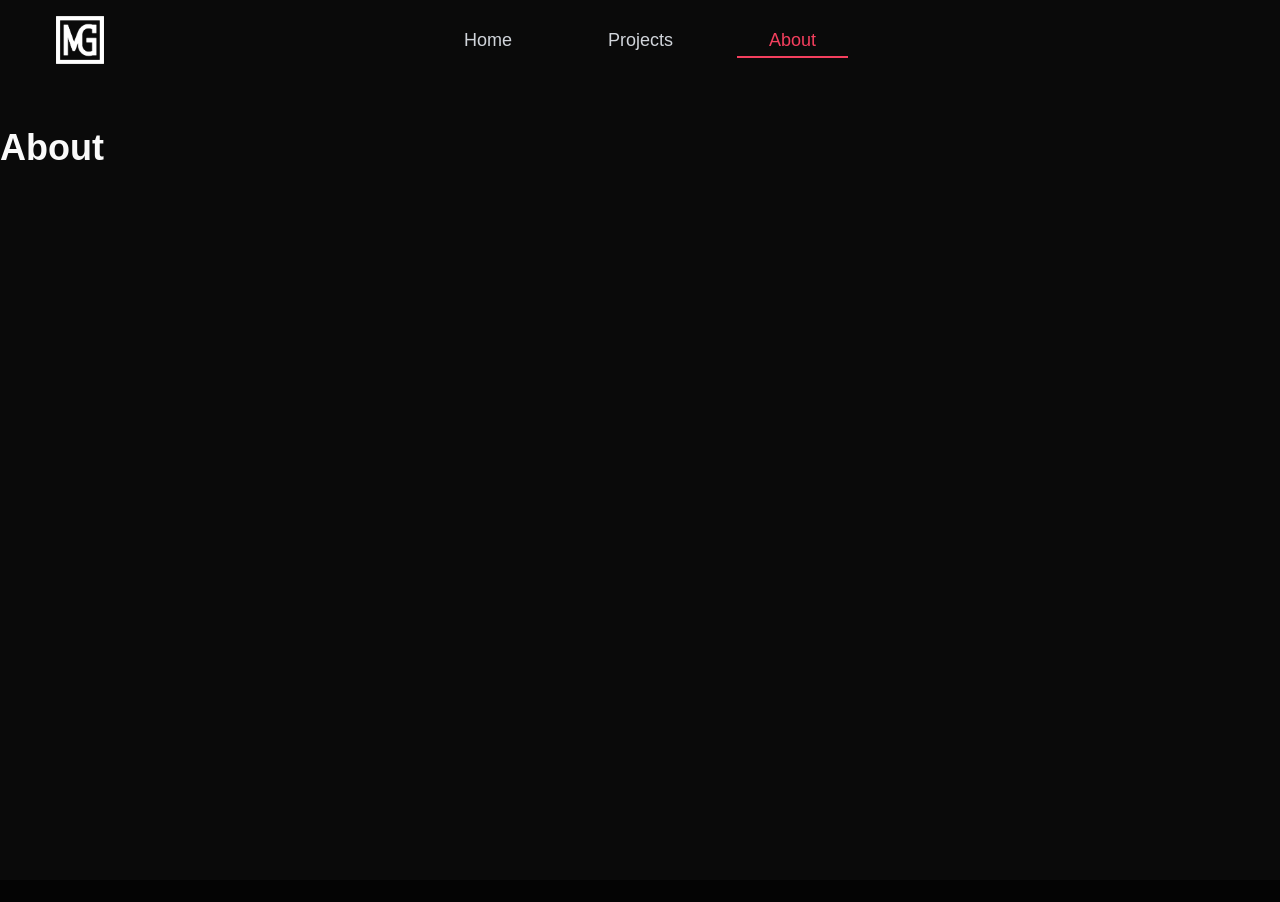
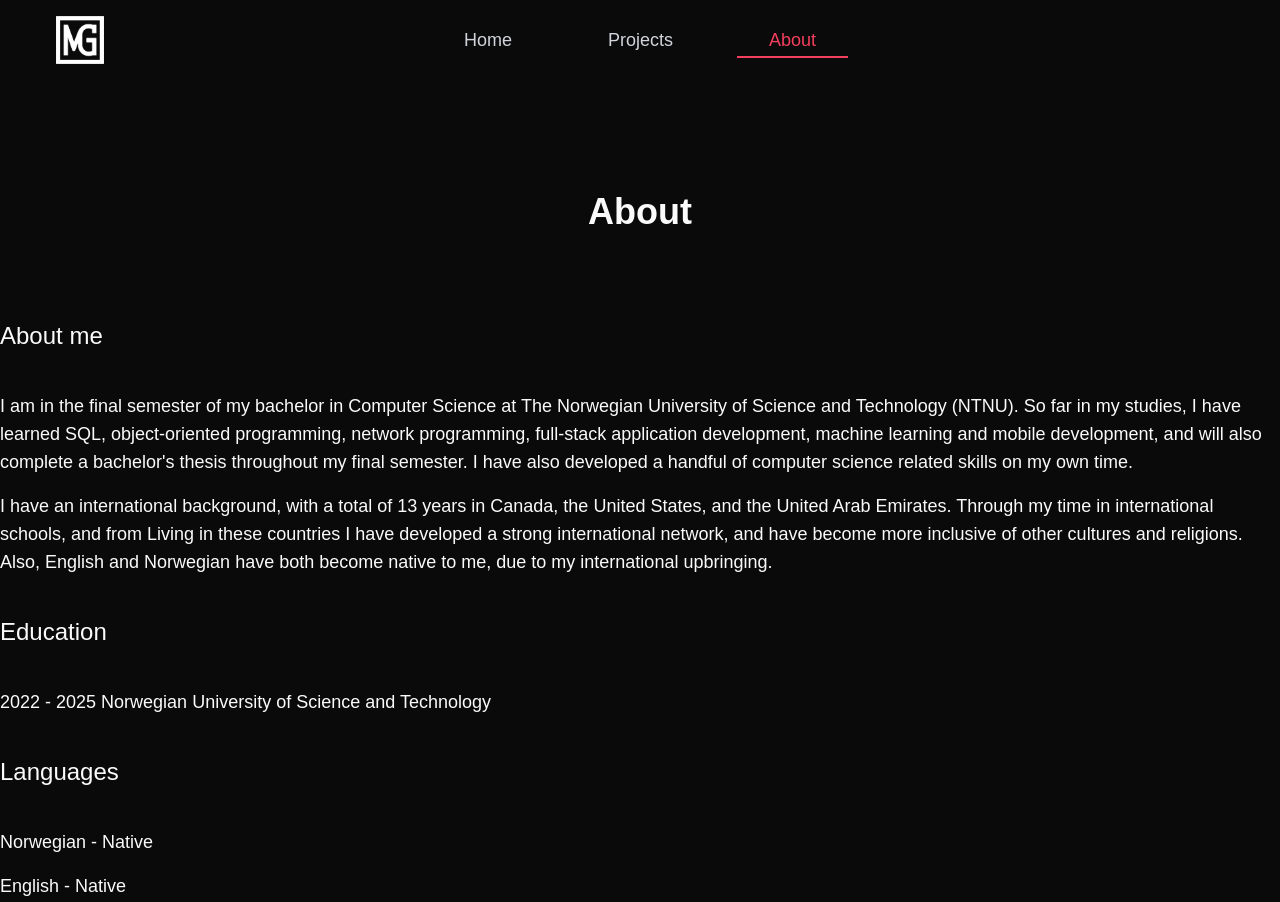
Before and after one commit to MagnusG03/magnusgrini.com2, a Next.js app: page /about in a window 1280 px wide. Shown: the top 902 px of the page. Built offline with nearby package versions, Linux system fonts and the light colour scheme.

Commit message:
Add about page info

```diff
--- a/src/app/about/page.tsx
+++ b/src/app/about/page.tsx
@@ -1,9 +1,25 @@
 export default function About() {
 
   return (
-    <div className="container min-h-screen mx-auto py-12">
-      <h1 className="mb-8 text-4xl font-bold">About</h1>
-      <div className="grid grid-cols-1 gap-6 sm:grid-cols-2 lg:grid-cols-3">
+    <div className="container min-h-[calc(100vh-80px)] mx-auto py-12">
+      <h1 className="my-16 text-4xl font-bold text-center">About</h1>
+      <div className="flex flex-col gap-4">
+        <h3 className="text-2xl my-6">About me</h3>
+        <h3 className="text-lg">
+          I am in the final semester of my bachelor in Computer Science at The Norwegian University of Science and Technology (NTNU). So far in my studies, I have learned SQL, object-oriented programming, network programming, full-stack application development, machine learning and mobile development, and will also complete a bachelor's thesis throughout my final semester. I have also developed a handful of computer science related skills on my own time.
+        </h3>
+        <h3 className="text-lg">
+          I have an international background, with a total of 13 years in Canada, the United States, and the United Arab Emirates. Through my time in international schools, and from Living in these countries I have developed a strong international network, and have become more inclusive of other cultures and religions. Also, English and Norwegian have both become native to me, due to my international upbringing.
+        </h3>
+        <h3 className="text-2xl my-6">Education</h3>
+        <h3 className="text-lg">
+          2022 - 2025 Norwegian University of Science and Technology
+        </h3>
+        <h3 className="text-2xl my-6">Languages</h3>
+        <h3 className="text-lg">Norwegian - Native</h3>
+        <h3 className="text-lg">English - Native</h3>
+        <h3 className="text-lg">Spanish - A2</h3>
+        <h3 className="text-lg">German - A2</h3>
       </div>
     </div>
   )
```
